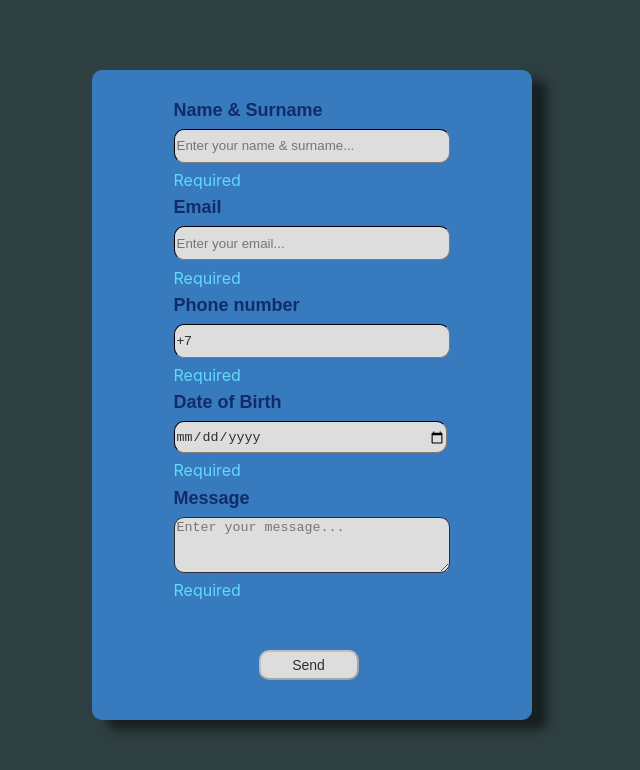
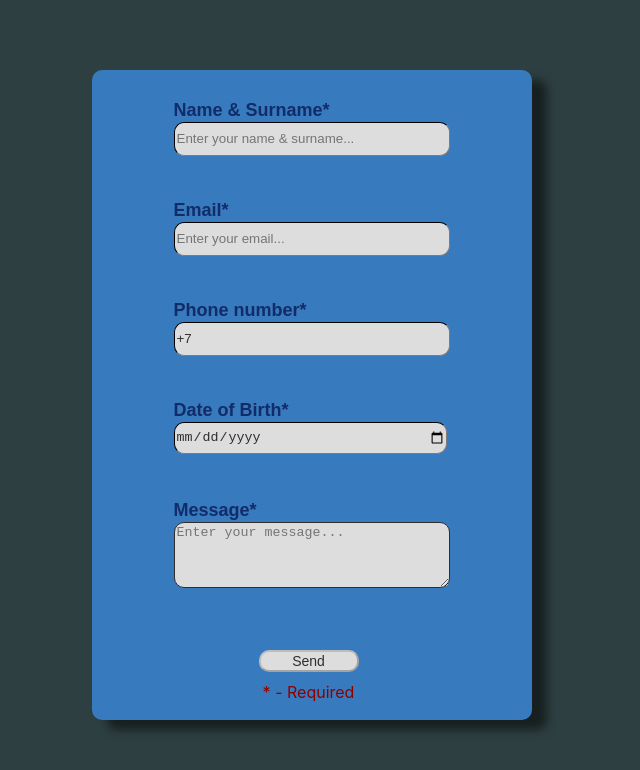
Before and after one commit to kirryya/form, a React (Create React App) app: page / in a window 1280 px wide. Shown: the top 770 px of the page, without its empty margins (328-968 px from the left). Built offline with nearby package versions, Linux system fonts and the light colour scheme.

Commit message:
refactoring

```diff
--- a/src/components/Contact.tsx
+++ b/src/components/Contact.tsx
@@ -32,11 +32,11 @@ export const Contact = () => {
     })
 
     const [errors, setErrors] = useState<ErrorsType>({
-        yourNameError: "Required",
-        phoneError: "Required",
-        birthError: "Required",
-        emailError: "Required",
-        messageError: "Required",
+        yourNameError: " ",
+        phoneError: " ",
+        birthError: " ",
+        emailError: " ",
+        messageError: " ",
     })
 
     useEffect(() => {
@@ -86,7 +86,7 @@ export const Contact = () => {
         let content: string | string[] = e.currentTarget.value
         setValues({...values, phone: e.currentTarget.value})
         if (!content) {
-            setErrors({...errors, phoneError: "Required"})
+            setErrors({...errors, phoneError: "*Required"})
             setValues({...values, phone: ""})
         }
 
@@ -119,7 +119,7 @@ export const Contact = () => {
         const value = e.currentTarget.value
         setValues({...values, birth: value})
         if (!value.length || value.charAt(0) === ' ') {
-            setErrors({...errors, birthError: "Required"})
+            setErrors({...errors, birthError: "*Required"})
             setValues({...values, birth: ""})
         } else {
             setValues({...values, birth: value})
@@ -131,7 +131,7 @@ export const Contact = () => {
         const value = e.currentTarget.value
         setValues({...values, message: value})
         if (!value.length || value.charAt(0) === ' ') {
-            setErrors({...errors, messageError: "Required"})
+            setErrors({...errors, messageError: "*Required"})
         } else {
             if (value.length < 10 || value.length > 300) {
                 setErrors({...errors, messageError: "Message must be from 10 to 300 symbols"})
@@ -165,11 +165,11 @@ export const Contact = () => {
                     message: ""
                 })
                 setErrors({
-                    yourNameError: "Required",
-                    phoneError: "Required",
-                    birthError: "Required",
-                    emailError: "Required",
-                    messageError: "Required",
+                    yourNameError: " ",
+                    phoneError: " ",
+                    birthError: " ",
+                    emailError: " ",
+                    messageError: " ",
                 })
             })
             .catch(() => {
@@ -211,6 +211,7 @@ export const Contact = () => {
                                       onClick={onClickSendHandler}
                                       disabled={disabled}>
                                 Send</button>}
+                        <span style={{paddingBottom: "20px", marginTop: "-30px", color: "darkred"}}>* - Required</span>
                     </div>}
             </div>
         </div>
--- a/src/components/contactForm/ContactForm.module.scss
+++ b/src/components/contactForm/ContactForm.module.scss
@@ -3,12 +3,20 @@
 
 .form {
   width: 270px;
-  height: 500px;
+  height: 550px;
   display: flex;
   flex-direction: column;
   justify-content: space-between;
   flex-wrap: wrap;
   box-sizing: border-box;
+
+  .formBlock{
+    height: 90px;
+  }
+
+  .messageBlock{
+    min-height: 150px;
+  }
 
   .inputForm {
     border-radius: 10px;
@@ -23,8 +31,9 @@
 
   .messageForm {
     border-radius: 10px;
-    height: 50px;
-    width: 270px;
+    max-height: 60px;
+    max-width: 270px;
+    min-width: 270px;
     background-color: $bgColor;
     border-color: $textColor;
     color: $textColor;
--- a/src/components/contactForm/ContactForm.tsx
+++ b/src/components/contactForm/ContactForm.tsx
@@ -23,8 +23,8 @@ export const ContactForm = (props: ContactFormPropsType) => {
 
     return (
         <div className={style.form}>
-
-            <label className={style.labelForm}>Name & Surname</label>
+            <div className={style.formBlock}>
+                <label className={style.labelForm}>Name & Surname*</label>
                 <input type="text"
                        name="yourName"
                        placeholder={"Enter your name & surname..."}
@@ -33,8 +33,9 @@ export const ContactForm = (props: ContactFormPropsType) => {
                        onChange={props.onChangeNameHandler}
                 />
                 <span> {props.yourNameError && <span className={style.errorForm}> {props.yourNameError}</span>} </span>
-
-            <label className={style.labelForm}>Email</label>
+            </div>
+            <div className={style.formBlock}>
+                <label className={style.labelForm}>Email*</label>
                 <input type="text"  // type="text, чтобы по заданию не срабатывала браузерная валидация email
                        placeholder={"Enter your email..."}
                        value={props.email}
@@ -42,8 +43,9 @@ export const ContactForm = (props: ContactFormPropsType) => {
                        onChange={props.onChangeEmailHandler}
                 />
                 <span> {props.emailError && <span className={style.errorForm}> {props.emailError}</span>} </span>
-
-            <label className={style.labelForm}>Phone number</label>
+            </div>
+            <div className={style.formBlock}>
+                <label className={style.labelForm}>Phone number*</label>
                 <input type="tel"
                        name="phone"
                        placeholder={"+7(___)___-__-__"}
@@ -51,8 +53,9 @@ export const ContactForm = (props: ContactFormPropsType) => {
                        className={style.inputForm} onChange={props.onChangePhoneHandler}
                 />
                 <span> {props.phoneError && <span className={style.errorForm}>{props.phoneError}</span>} </span>
-
-            <label className={style.labelForm}>Date of Birth</label>
+            </div>
+            <div className={style.formBlock}>
+                <label className={style.labelForm}>Date of Birth*</label>
                 <input type="date"
                        name="birth"
                        placeholder={"Enter your Date of birth..."}
@@ -61,14 +64,19 @@ export const ContactForm = (props: ContactFormPropsType) => {
                        onChange={props.onChangeBirthHandler}
                 />
                 <span> {props.birthError && <span className={style.errorForm}>{props.birthError}</span>} </span>
-
-            <label className={style.labelForm}>Message</label>
+            </div>
+            <div className={style.messageBlock}>
+                <label className={style.labelForm}>Message*</label>
+                <div>
                 <textarea placeholder={"Enter your message..."}
+                          rows={4}
                           value={props.message}
                           className={style.messageForm}
                           onChange={props.onChangeMessageHandler}>
                 {props.message}</textarea>
+                </div>
                 <span> {props.messageError && <span className={style.errorForm}>{props.messageError}</span>} </span>
+            </div>
         </div>
     );
 };
```
Lines whose indentation alone changed are shown as unchanged.
